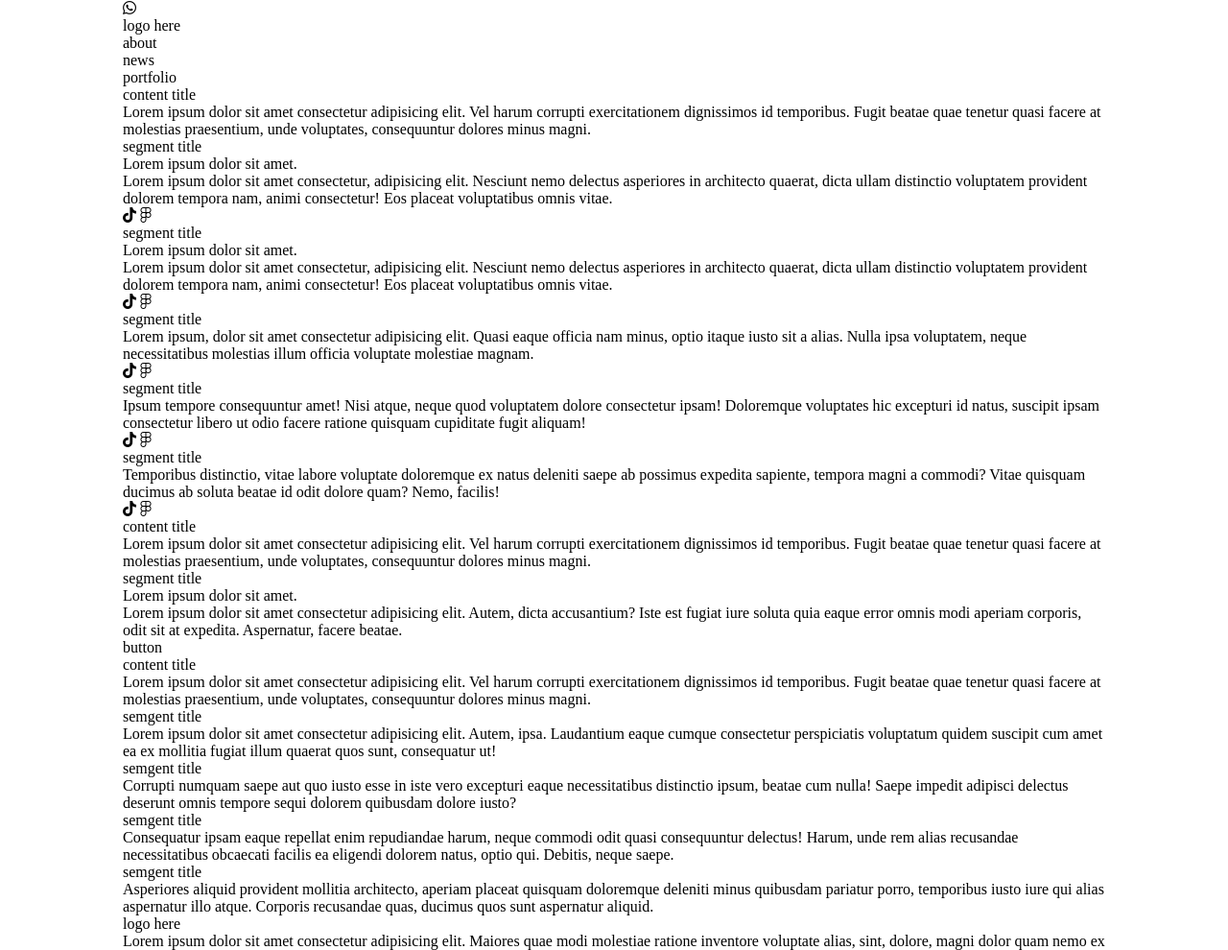
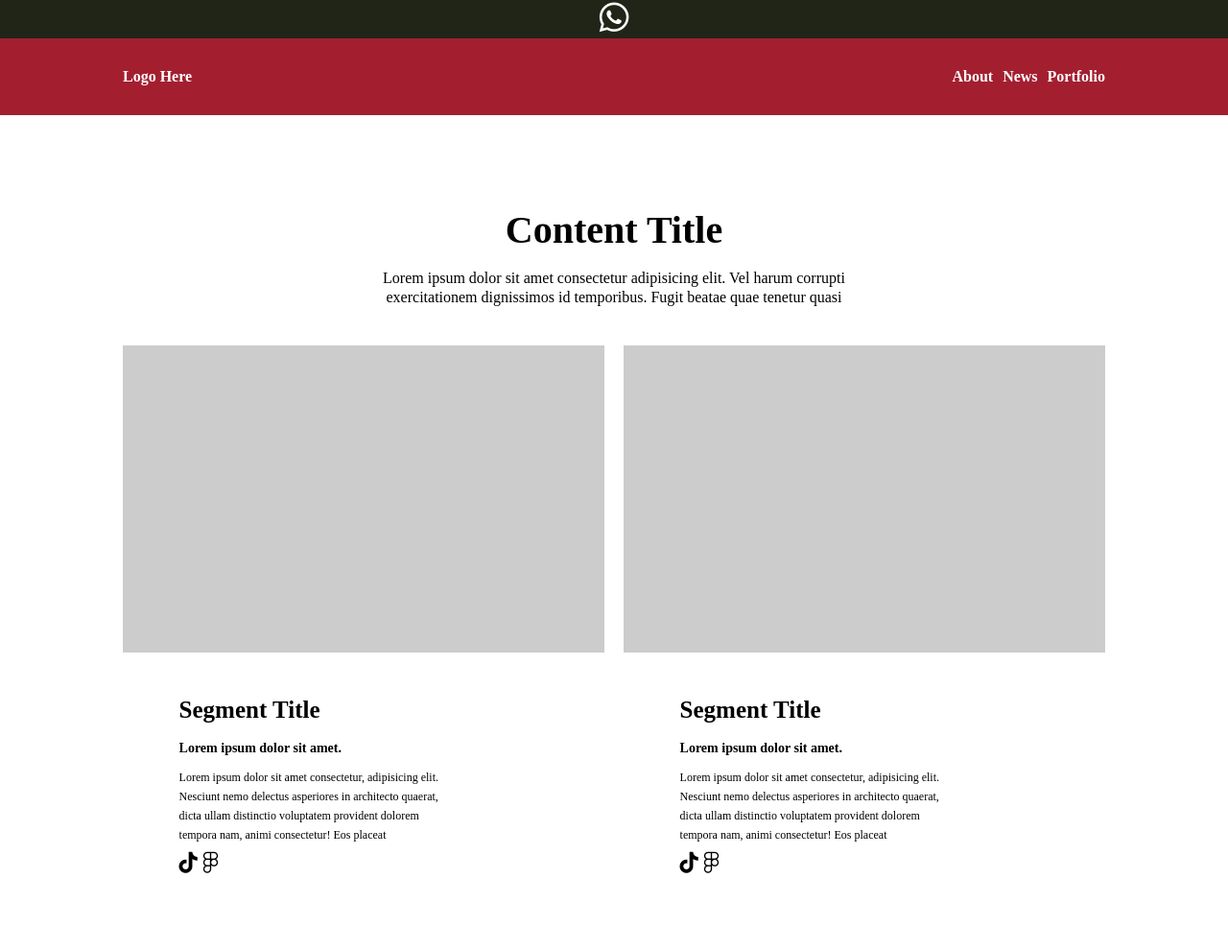
Before and after one commit to annie309409/HTMLCSS, a plain HTML site: page index.html in a window 1280 px wide. Shown: the top 990 px of the page at 96% size. Drawn offline with Linux system fonts and the light colour scheme.

Commit message:
css 추가

```diff
--- a/css/index.css
+++ b/css/index.css
@@ -1,42 +1,95 @@
 @import url('./reset.css');
 
 /* 헤더탑 */
-div.hdrTopWrap{}
+div.hdrTopWrap{
+    background-color: #212517;
+}
 div.hdrTopWrap>div.hdrTop{
     width: 80%;
     max-width: 1080px;
     margin: 0 auto;
+    line-height: 40px;
+    font-size: 35px;
+    color: #fff;
+    text-align: center;
 }
 div.hdrTopWrap>div.hdrTop>i{}
 
 /* 헤더 */
-div.headerWrap{}
+div.headerWrap{
+    background-color: #a31f30;
+}
 div.headerWrap>div.header{
     width: 80%;
     max-width: 1080px;
     margin: 0 auto;
+    display: flex;
+    color: #fff;
+    text-transform: capitalize;
+    justify-content: space-between;
+    line-height: 80px;
+    font-weight: 700;
 }
 div.headerWrap>h1{}
-div.headerWrap>div.header>ul{}
+div.headerWrap>div.header>ul{
+    display: flex;
+    column-gap: 10px;
+}
 div.headerWrap>div.header>ul>li{}
 
 /* 컨텐츠 공통 */
-div.cntWrap{}
+div.cntWrap{
+    margin-top: 80px;
+}
 div.cntWrap>div.content{
     width: 80%;
     max-width: 1080px;
     margin: 0 auto;
 }
 div.cntWrap>div.content>div.header{}
-div.cntWrap>div.content>div.header>h2{}
-div.cntWrap>div.content>div.header>p{}
-div.cntWrap>div.content>div.section{}
+div.cntWrap>div.content>div.header>h2{
+    line-height: 80px;
+    font-size: 40px;
+    text-align: center;
+    text-transform: capitalize;
+    font-weight: 700;
+}
+div.cntWrap>div.content>div.header>p{
+    width: calc(100% / 12 * 6);
+    margin: 0 auto;
+    line-height: 20px;
+    height: 40px;
+    overflow: hidden;
+    text-align: center;
+}
+div.cntWrap>div.content>div.section{
+    margin-top: 40px;
+}
 div.cntWrap>div.content>div.section div.article{}
-div.cntWrap>div.content>div.section div.article>div.image{}
-div.cntWrap>div.content>div.section div.article>div.texts{}
-div.cntWrap>div.content>div.section div.article>div.texts>h3{}
-div.cntWrap>div.content>div.section div.article>div.texts>h4{}
-div.cntWrap>div.content>div.section div.article>div.texts>p{}
+div.cntWrap>div.content>div.section div.article>div.image{
+    background-color: #ccc;
+}
+div.cntWrap>div.content>div.section div.article>div.texts{
+    padding-top: 40px;
+    padding-bottom: 40px;
+}
+div.cntWrap>div.content>div.section div.article>div.texts>h3{
+    line-height: 40px;
+    font-size: 25px;
+    text-transform: capitalize;
+    font-weight: 700;
+}
+div.cntWrap>div.content>div.section div.article>div.texts>h4{
+    line-height: 40px;
+    font-size: 14px;
+    font-weight: 700;
+}
+div.cntWrap>div.content>div.section div.article>div.texts>p{
+    height: 80px;
+    line-height: 20px;
+    font-size: 12px;
+    overflow: hidden;
+}
 
 /* 컨텐츠1 */
 div.cntWrap>div.content.cnt01{}
@@ -44,51 +97,124 @@ div.cntWrap>div.content.cnt01>div.header{}
 div.cntWrap>div.content.cnt01>div.header>h2{}
 div.cntWrap>div.content.cnt01>div.header>p{}
 div.cntWrap>div.content.cnt01>div.section{}
-div.cntWrap>div.content.cnt01>div.section>div.artTop{}
+div.cntWrap>div.content.cnt01>div.section>div.artTop{
+    display: flex;
+    column-gap: 20px;
+}
 div.cntWrap>div.content.cnt01>div.section>div.artTop>div.article{}
-div.cntWrap>div.content.cnt01>div.section>div.artTop>div.article>div.image{}
-div.cntWrap>div.content.cnt01>div.section>div.artTop>div.article>div.texts{}
+div.cntWrap>div.content.cnt01>div.section>div.artTop>div.article>div.image{
+    height: 320px;
+}
+div.cntWrap>div.content.cnt01>div.section>div.artTop>div.article>div.texts{
+    padding-left: calc(100% / 6 * 0.7);
+    padding-right: calc(100% / 6 * 2);
+}
 div.cntWrap>div.content.cnt01>div.section>div.artTop>div.article>div.texts>h3{}
 div.cntWrap>div.content.cnt01>div.section>div.artTop>div.article>div.texts>h4{}
 div.cntWrap>div.content.cnt01>div.section>div.artTop>div.article>div.texts>p{}
-div.cntWrap>div.content.cnt01>div.section>div.artTop>div.article>div.texts>div.icons{}
+div.cntWrap>div.content.cnt01>div.section>div.artTop>div.article>div.texts>div.icons{
+    line-height: 40px;
+    font-size: 22px;
+}
 div.cntWrap>div.content.cnt01>div.section>div.artTop>div.article>div.texts>div.icons>i{}
-div.cntWrap>div.content.cnt01>div.section>div.artBtm{}
+div.cntWrap>div.content.cnt01>div.section>div.artBtm{
+    display: flex;
+    column-gap: 20px;
+    margin-top: 40px;
+}
 div.cntWrap>div.content.cnt01>div.section>div.artBtm>div.article{}
-div.cntWrap>div.content.cnt01>div.section>div.artBtm>div.article>div.image{}
-div.cntWrap>div.content.cnt01>div.section>div.artBtm>div.article>div.texts{}
+div.cntWrap>div.content.cnt01>div.section>div.artBtm>div.article>div.image{
+    height: 320px;
+}
+div.cntWrap>div.content.cnt01>div.section>div.artBtm>div.article>div.texts{
+    padding-left: 23px;
+    padding-right: 23px;
+}
 div.cntWrap>div.content.cnt01>div.section>div.artBtm>div.article>div.texts>h3{}
 div.cntWrap>div.content.cnt01>div.section>div.artBtm>div.article>div.texts>p{}
-div.cntWrap>div.content.cnt01>div.section>div.artBtm>div.article>div.texts>div.icons{}
+div.cntWrap>div.content.cnt01>div.section>div.artBtm>div.article>div.texts>div.icons{
+    line-height: 40px;
+    font-size: 22px;
+}
 div.cntWrap>div.content.cnt01>div.section>div.artBtm>div.article>div.texts>div.icons>i{}
 
 /* 컨텐츠2 */
-div.cntWrap>div.content.cnt02{}
-div.cntWrap>div.content.cnt02>div.header{}
+div.cntWrap>div.content.cnt02{
+    width: 100%;
+    max-width: none;
+}
+div.cntWrap>div.content.cnt02>div.header{
+    background-color: #a31f30;
+}
 div.cntWrap>div.content.cnt02>div.header>h2{}
-div.cntWrap>div.content.cnt02>div.header>p{}
-div.cntWrap>div.content.cnt02>div.section{}
-div.cntWrap>div.content.cnt02>div.section>div.article{}
-div.cntWrap>div.content.cnt02>div.section>div.article>div.image{}
-div.cntWrap>div.content.cnt02>div.section>div.article>div.texts{}
+div.cntWrap>div.content.cnt02>div.header>p{
+    width: calc(80% / 12 * 6);
+    max-width: 520px;
+}
+div.cntWrap>div.content.cnt02>div.section{
+    width: 80%;
+    max-width: 1080px;
+    margin: 0 auto;
+}
+div.cntWrap>div.content.cnt02>div.section>div.article{
+    display: flex;
+}
+div.cntWrap>div.content.cnt02>div.section>div.article>div.image{
+    width: 50%;
+    height: 440px;
+}
+div.cntWrap>div.content.cnt02>div.section>div.article>div.texts{
+    width: 50%;
+}
 div.cntWrap>div.content.cnt02>div.section>div.article>div.texts>h3{}
-div.cntWrap>div.content.cnt02>div.section>div.article>div.texts>p{}
-div.cntWrap>div.content.cnt02>div.section>div.article>div.texts>div.icons{}
+div.cntWrap>div.content.cnt02>div.section>div.article>div.texts>p{
+    height: 120px;
+}
+div.cntWrap>div.content.cnt02>div.section>div.article>div.texts>div.button{
+    background-color: #212517;
+    line-height: 40px;
+    color: #fff;
+    text-align: center;
+    text-transform: uppercase;
+    width: calc(100% / 6 * 4);
+    margin: 0 auto;
+    border-radius: 20px;
+    cursor: pointer;
+}
 
 /* 컨텐츠3 */
 div.cntWrap>div.content.cnt03{}
 div.cntWrap>div.content.cnt03>div.header{}
 div.cntWrap>div.content.cnt03>div.header>h2{}
 div.cntWrap>div.content.cnt03>div.header>p{}
-div.cntWrap>div.content.cnt03>div.section{}
-div.cntWrap>div.content.cnt03>div.section>div.article{}
-div.cntWrap>div.content.cnt03>div.section>div.article>div.image{}
-div.cntWrap>div.content.cnt03>div.section>div.article>div.texts{}
+div.cntWrap>div.content.cnt03>div.section{
+    display: flex;
+    column-gap: 20px;
+}
+div.cntWrap>div.content.cnt03>div.section>div.article{
+    height: 200px;
+    overflow: hidden;
+}
+div.cntWrap>div.content.cnt03>div.section>div.article:hover>div.texts{
+    margin-top: -200px;
+    color: #fff;
+    background-color: rgba(0,0,0,1);
+}
+div.cntWrap>div.content.cnt03>div.section>div.article>div.image{
+    height: 200px;
+}
+div.cntWrap>div.content.cnt03>div.section>div.article>div.texts{
+    transition: all 0.5s;
+    background-color: rgba(0,0,0,0);
+    color: #000;
+}
 div.cntWrap>div.content.cnt03>div.section>div.article>div.texts>h3{}
 div.cntWrap>div.content.cnt03>div.section>div.article>div.texts>p{}
 
 /* footer */
-div.ftrWrap{}
+div.ftrWrap{
+    background-color: #a31f30;
+}
 div.ftrWrap>div.footer{
     width: 80%;
     max-width: 1080px;
```
